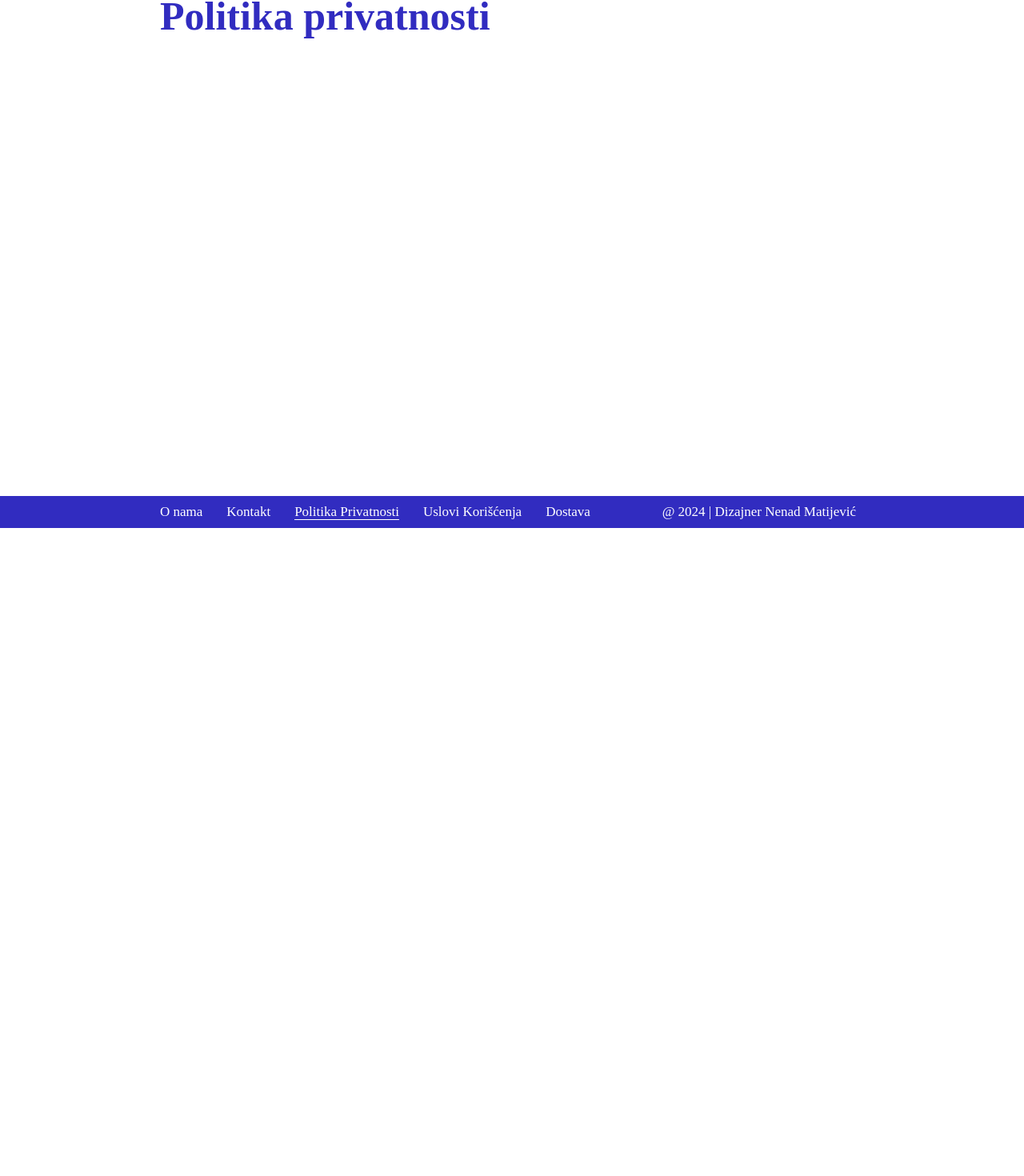
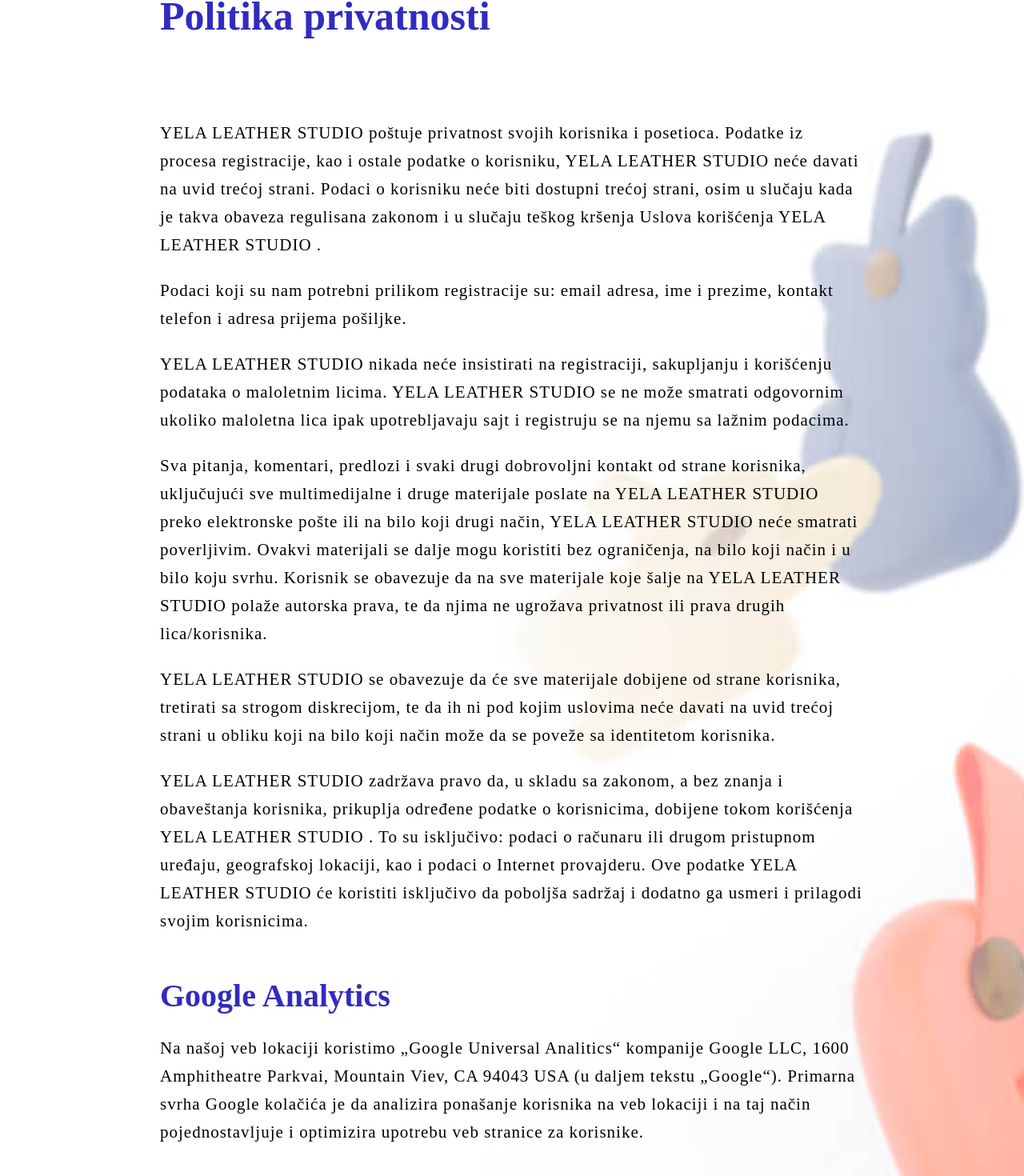
Before and after one commit to nenad997/privezak-app-clone, a React (Vite) app: page /politika-privatnosti in a window 1280 px wide. Shown: the part 180-1650 px from the top of the page at 80% size. Before the commit the page ends 840 px from the top, so only its background shows below. Built offline with nearby package versions, Linux system fonts and the light colour scheme.

Commit message:
add privacy layout

```diff
--- a/src/components/content/privacy/PrivacyLayout.module.css
+++ b/src/components/content/privacy/PrivacyLayout.module.css
@@ -1,6 +1,5 @@
-.h1 {
-  margin-top: 10rem;
-  color: #312cc0;
-  font-size: 5rem;
-  font-weight: 700;
+.container {
+  background: url("../../../assets/home-bg.jpg");
+  background-size: cover;
+  padding-bottom: 20rem;
 }
--- a/src/components/content/privacy/PrivacyLayout.tsx
+++ b/src/components/content/privacy/PrivacyLayout.tsx
@@ -1,13 +1,22 @@
 import classes from "./PrivacyLayout.module.css";
 import PageWrapper from "../../ui/PageWrapper";
 import Content from "../../ui/Content";
+import Service from "../../service/Service";
+import { privacyContent, serviceData } from "../../../data/content";
 
 const PrivacyLayout = () => {
   return (
-    <PageWrapper>
-      <h1 className={classes.h1}>Politika privatnosti</h1>
-      <div className={classes.container}>
-
+    <PageWrapper className={classes.container}>
+      <h1 className="global__h1">Politika privatnosti</h1>
+      <div className="global__container">
+        {privacyContent.map((item) => (
+          <Content key={item.id}>{item.text}</Content>
+        ))}
+        {serviceData.map((item, index) => (
+          <Service key={index} topic={item.topic}>
+            {item.text}
+          </Service>
+        ))}
       </div>
     </PageWrapper>
   );
--- /dev/null
+++ b/src/components/service/Service.module.css
@@ -0,0 +1,15 @@
+.service {
+  margin: 3rem 0;
+
+  & h2 {
+    font-size: 4rem;
+    color: #312cc0;
+    margin-bottom: 2.5rem;
+  }
+
+  & p {
+    font-size: 2.1rem;
+    line-height: 3.5rem;
+    letter-spacing: 1px;
+  }
+}
--- /dev/null
+++ b/src/components/service/Service.tsx
@@ -0,0 +1,19 @@
+import { FC, ReactNode } from "react";
+
+import classes from "./Service.module.css";
+
+interface ServiceProps {
+  topic: string;
+  children: ReactNode;
+}
+
+const Service: FC<ServiceProps> = ({ children, topic }) => {
+  return (
+    <div className={classes.service}>
+      <h2>{topic}</h2>
+      <p>{children}</p>
+    </div>
+  );
+};
+
+export default Service;
--- a/src/data/content.ts
+++ b/src/data/content.ts
@@ -1,9 +1,14 @@
-type AboutContent = {
+type Content = {
   id: string;
   text: string;
 };
 
-export const aboutContent: AboutContent[] = [
+type Service = {
+  text: string;
+  topic: string;
+};
+
+export const aboutContent: Content[] = [
   {
     id: "t1",
     text: "Projekat Privezak.rs je preduzetnička ideja naše radionice koja se bavi izradom predmeta od kože. Svi naši proizvodi su sertifikovani od strane Ministarstva Privrede Republike Srbije kao proizvodi starog i umetničkog zanata.",
@@ -29,3 +34,45 @@
     text: "Pridržavamo se procesa ručnog rada, fokusirajući se na svaki detalj i na taj način osiguravamo kvalitet koji postaje prepoznatljiv. Trudimo se da svaki komad koji izađe iz naše radionice postoji kao dokaz da je umetničko zanatstvo živo i zdravo.",
   },
 ];
+
+export const privacyContent: Content[] = [
+  {
+    id: "t1",
+    text: "YELA LEATHER STUDIO poštuje privatnost svojih korisnika i posetioca. Podatke iz procesa registracije, kao i ostale podatke o korisniku, YELA LEATHER STUDIO neće davati na uvid trećoj strani. Podaci o korisniku neće biti dostupni trećoj strani, osim u slučaju kada je takva obaveza regulisana zakonom i u slučaju teškog kršenja Uslova korišćenja YELA LEATHER STUDIO .",
+  },
+  {
+    id: "t2",
+    text: "Podaci koji su nam potrebni prilikom registracije su: email adresa, ime i prezime, kontakt telefon i adresa prijema pošiljke.",
+  },
+  {
+    id: "t3",
+    text: "YELA LEATHER STUDIO nikada neće insistirati na registraciji, sakupljanju i korišćenju podataka o maloletnim licima. YELA LEATHER STUDIO se ne može smatrati odgovornim ukoliko maloletna lica ipak upotrebljavaju sajt i registruju se na njemu sa lažnim podacima.",
+  },
+  {
+    id: "t4",
+    text: "Sva pitanja, komentari, predlozi i svaki drugi dobrovoljni kontakt od strane korisnika, uključujući sve multimedijalne i druge materijale poslate na YELA LEATHER STUDIO preko elektronske pošte ili na bilo koji drugi način, YELA LEATHER STUDIO neće smatrati poverljivim. Ovakvi materijali se dalje mogu koristiti bez ograničenja, na bilo koji način i u bilo koju svrhu. Korisnik se obavezuje da na sve materijale koje šalje na YELA LEATHER STUDIO polaže autorska prava, te da njima ne ugrožava privatnost ili prava drugih lica/korisnika.",
+  },
+  {
+    id: "t5",
+    text: "YELA LEATHER STUDIO se obavezuje da će sve materijale dobijene od strane korisnika, tretirati sa strogom diskrecijom, te da ih ni pod kojim uslovima neće davati na uvid trećoj strani u obliku koji na bilo koji način može da se poveže sa identitetom korisnika.",
+  },
+  {
+    id: "t6",
+    text: "YELA LEATHER STUDIO zadržava pravo da, u skladu sa zakonom, a bez znanja i obaveštanja korisnika, prikuplja određene podatke o korisnicima, dobijene tokom korišćenja YELA LEATHER STUDIO . To su isključivo: podaci o računaru ili drugom pristupnom uređaju, geografskoj lokaciji, kao i podaci o Internet provajderu. Ove podatke YELA LEATHER STUDIO će koristiti isključivo da poboljša sadržaj i dodatno ga usmeri i prilagodi svojim korisnicima.",
+  },
+];
+
+export const serviceData: Service[] = [
+  {
+    topic: "Google Analytics",
+    text: "Na našoj veb lokaciji koristimo „Google Universal Analitics“ kompanije Google LLC, 1600 Amphitheatre Parkvai, Mountain Viev, CA 94043 USA (u daljem tekstu „Google“). Primarna svrha Google kolačića je da analizira ponašanje korisnika na veb lokaciji i na taj način pojednostavljuje i optimizira upotrebu veb stranice za korisnike.",
+  },
+  {
+    topic: "Google i Facebook praćenje konverzija",
+    text: "Koristimo uslugu analize „Praćenje konverzija Google“ i „Praćenje konverzija Facebook“ koju su pružile kompanije Google i Facebook. Ovo postaje aktivno čim stignete na našu veb lokaciju putem oglasa koji smo postavili. Google koristi takozvani „kolačić za konverziju“, putem kojeg možemo prepoznati da ste došli na našu veb lokaciju putem oglašavanja. Facebook koristi takozvani „Facebook piksel“. Ovde imate i mogućnost da odbacite upotrebu kolačića tako što ćete napraviti odgovarajuća podešavanja u vašem pregledaču.",
+  },
+  {
+    topic: "Google i Facebook remarketing",
+    text: "Koristimo tehnologije remarketinga koje obezbeđuju Google i Facebook za pružanje ciljanog oglašavanja korisnicima koji su već posetili našu veb lokaciju. Prikupljanje i procena korisničkih podataka vrši se samo anonimno. Ovde imate i mogućnost da odbacite upotrebu kolačića tako što ćete napraviti odgovarajuća podešavanja u vašem pregledaču.",
+  },
+];
```
